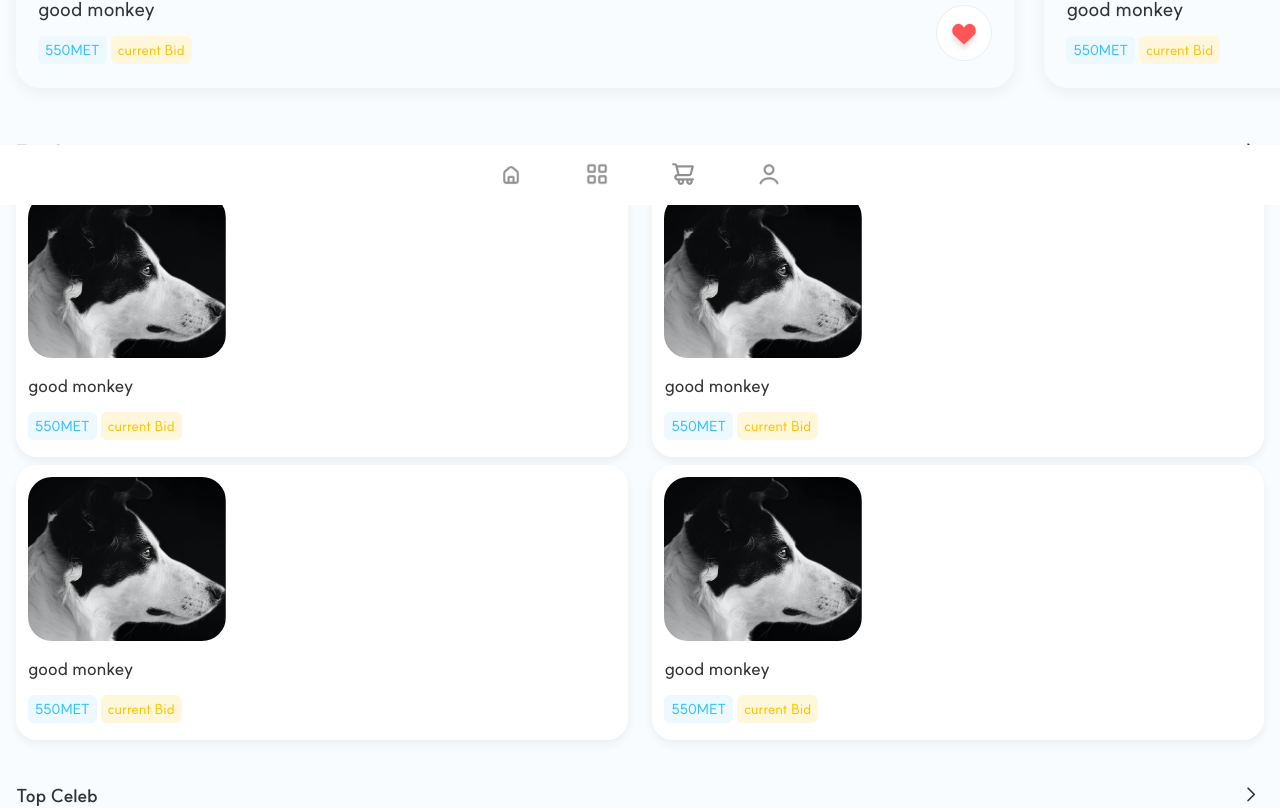
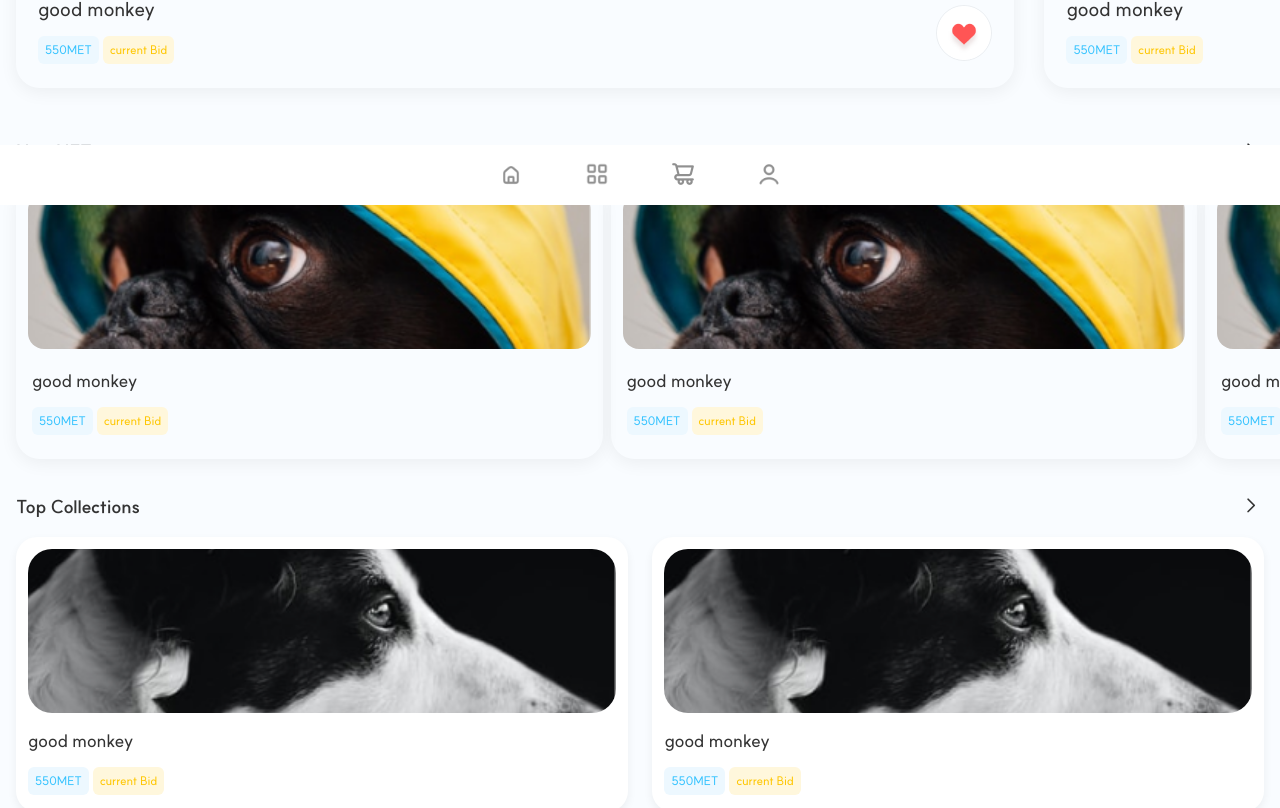
Before and after one commit to KimDongSin/metaPetShop, a React (Create React App) app: page / in a window 1280 px wide. Shown: the part 595-1403 px from the top of the page. Built offline with nearby package versions, Linux system fonts and the light colour scheme; the HTML template or start-up script is replaced by a standard one.

Commit message:
new 스와이프 적용

```diff
--- a/src/pages/home/home.js
+++ b/src/pages/home/home.js
@@ -3,7 +3,8 @@ import Title from "../../components/title/title";
 import More from "../../components/more/more";
 import Collection from "./ui/collection";
 import Celeb from "./ui/celeb";
-import Swipe from "./ui/swipe";
+import FavSwipe from "./ui/favswipe";
+import NewSwipe from "./ui/newswipe";
 
 
 const Wrapper = styled.div`
@@ -22,7 +23,12 @@ function Home() {
 
             <Section>
                 <More title="인기있는 NFT" />
-                <Swipe />
+                <FavSwipe />
+            </Section>
+
+            <Section>
+                <More title="New NFT" />
+                <NewSwipe />
             </Section>
 
 
--- a/src/pages/home/ui/celeb.js
+++ b/src/pages/home/ui/celeb.js
@@ -12,11 +12,6 @@ function Celeb() {
     return (
         <Wrapper>
             <ul>
-                {/* <List />
-                <List />
-                <List />
-                <List />
-                <List /> */}
                 <CelebList />
                 <CelebList />
                 <CelebList />
--- a/src/pages/home/ui/collectionList.js
+++ b/src/pages/home/ui/collectionList.js
@@ -20,6 +20,8 @@ const Wrapper = styled.li`
 `;
 
 const CollectionLink = styled(Link)`
+    width: 100%;
+    display: block;
     padding: 12px;
 
     img {
--- a/src/pages/home/ui/swipe.js
+++ b/src/pages/home/ui/favswipe.js
@@ -4,14 +4,13 @@ import sampleImg from '../../../assets/images/common/dog_sample3.png';
 import share from '../../../assets/images/common/item_share_icon.png';
 import likeOn from '../../../assets/images/common/like_on.png';
 import likeOff from '../../../assets/images/common/like_off.png';
-
 import 'swiper/css';
 import { Link } from "react-router-dom";
 import Tag from "./tag";
 
 const SwiperWrap = styled(Swiper)`
-        height: 450px;
-        overflow: visible;
+    height: 450px;
+    overflow: visible;
 `;
 
 const SlideItem = styled(SwiperSlide)`
@@ -43,8 +42,6 @@ const ItemImg = styled.div`
         line-height: 20px;
         color: #FFFFFF;
         padding: 5px 10px;
-
-
     }
 
     button {
@@ -58,14 +55,11 @@ const ItemImg = styled.div`
         border-radius: 100%;
         background: none;
 
-
         & > img {
             width: 46px;
             height: 46px;
-
         }
     }
-
 `;
 
 
@@ -106,20 +100,16 @@ const ItemLike = styled.button`
 `;
 
 
-
-function Swipe() {
+function FavSwipe() {
 
     // Link 이동 방지
     const shareBtn = (e) => {
         e.preventDefault(); // Link 이동 방지
-
     };
     // Link 이동 방지
     const likeBtn = (e) => {
         e.preventDefault(); // Link 이동 방지
-
     };
-
 
 
     return (
@@ -143,7 +133,7 @@ function Swipe() {
                                 <Tag />
                             </ItemTitle>
 
-                            <ItemLike onClick={shareBtn}>
+                            <ItemLike onClick={likeBtn}>
                                 <img src={likeOn} />
                             </ItemLike>
                         </ItemInfo>
@@ -164,7 +154,7 @@ function Swipe() {
                                 <Tag />
                             </ItemTitle>
 
-                            <ItemLike onClick={shareBtn}>
+                            <ItemLike onClick={likeBtn}>
                                 <img src={likeOn} />
                             </ItemLike>
                         </ItemInfo>
@@ -185,26 +175,16 @@ function Swipe() {
                                 <Tag />
                             </ItemTitle>
 
-                            <ItemLike onClick={shareBtn}>
+                            <ItemLike onClick={likeBtn}>
                                 <img src={likeOn} />
                             </ItemLike>
                         </ItemInfo>
                     </Link>
 
                 </SlideItem>
-
-
-                <SlideItem>Slide 2</SlideItem>
-                <SlideItem>Slide 3</SlideItem>
-                <SlideItem>Slide 4</SlideItem>
-                <SlideItem>Slide 5</SlideItem>
-                <SlideItem>Slide 6</SlideItem>
-                <SlideItem>Slide 7</SlideItem>
-                <SlideItem>Slide 8</SlideItem>
-                <SlideItem>Slide 9</SlideItem>
             </SwiperWrap>
         </>
     )
 }
 
-export default Swipe;
+export default FavSwipe;
--- /dev/null
+++ b/src/pages/home/ui/newswipe.js
@@ -0,0 +1,116 @@
+import styled from "styled-components";
+import { Swiper, SwiperSlide } from 'swiper/react';
+import sampleImg from '../../../assets/images/common/dog_sample3.png';
+import 'swiper/css';
+import { Link } from "react-router-dom";
+import Tag from "./tag";
+
+const SwiperWrap = styled(Swiper)`
+        overflow: visible;
+`;
+
+const SlideItem = styled(SwiperSlide)`
+    width: 47%;
+    border-radius: 24px;
+    overflow: hidden;
+    box-shadow: 0 4px 18px 0 #0000000F;
+    font-size: 0;
+    height: 277px;
+`;
+
+const ItemImg = styled.div`
+    padding: 12px 12px 0;
+
+    & > img {
+        object-fit: cover;
+        width: 100%;
+        height: 155px;
+        border-radius: 16px;
+    }
+`;
+
+const ItemInfo = styled.div`
+    padding: 20px 16px 22px;
+    display: flex;
+    justify-content: space-between;
+    align-items: center;
+`;
+
+const ItemTitle = styled.div`
+
+    & > span {
+        font-size: 18px;
+        font-weight: 500;
+        line-height: 23px;
+        color: #333333;
+    }
+`;
+
+function NewSwipe() {
+
+    // Link 이동 방지
+    const shareBtn = (e) => {
+        e.preventDefault(); // Link 이동 방지
+    };
+    // Link 이동 방지
+    const likeBtn = (e) => {
+        e.preventDefault(); // Link 이동 방지
+    };
+
+
+    return (
+        <SwiperWrap
+            slidesPerView={'auto'}
+            spaceBetween={8}
+            className="mySwiper"
+        >
+            <SlideItem>
+                <Link to="/a">
+                    <ItemImg>
+                        <img src={sampleImg} />
+                    </ItemImg>
+
+                    <ItemInfo>
+                        <ItemTitle>
+                            <span>good monkey</span>
+                            <Tag />
+                        </ItemTitle>
+                    </ItemInfo>
+                </Link>
+
+            </SlideItem>
+            <SlideItem>
+                <Link to="/a">
+                    <ItemImg>
+                        <img src={sampleImg} />
+                    </ItemImg>
+
+                    <ItemInfo>
+                        <ItemTitle>
+                            <span>good monkey</span>
+                            <Tag />
+                        </ItemTitle>
+                    </ItemInfo>
+                </Link>
+
+            </SlideItem>
+            <SlideItem>
+                <Link to="/a">
+                    <ItemImg>
+                        <img src={sampleImg} />
+                    </ItemImg>
+
+                    <ItemInfo>
+                        <ItemTitle>
+                            <span>good monkey</span>
+                            <Tag />
+                        </ItemTitle>
+                    </ItemInfo>
+                </Link>
+
+            </SlideItem>
+        </SwiperWrap>
+    )
+}
+
+export default NewSwipe;
--- a/src/pages/home/ui/tag.js
+++ b/src/pages/home/ui/tag.js
@@ -7,7 +7,7 @@ const Wrapper = styled.div`
         display: inline-block;
         padding: 5px 7px;
         margin-right: 4px;
-        font-size: 14px;
+        font-size: 12px;
         font-weight: 500;
         line-height: 18px;
         border-radius: 6px;
@@ -23,6 +23,7 @@ const Wrapper = styled.div`
         &:last-child {
             color: #FEC600;
             background: #FFF7DC;
+            margin-right: 0;
         }
     }
 `;
```
